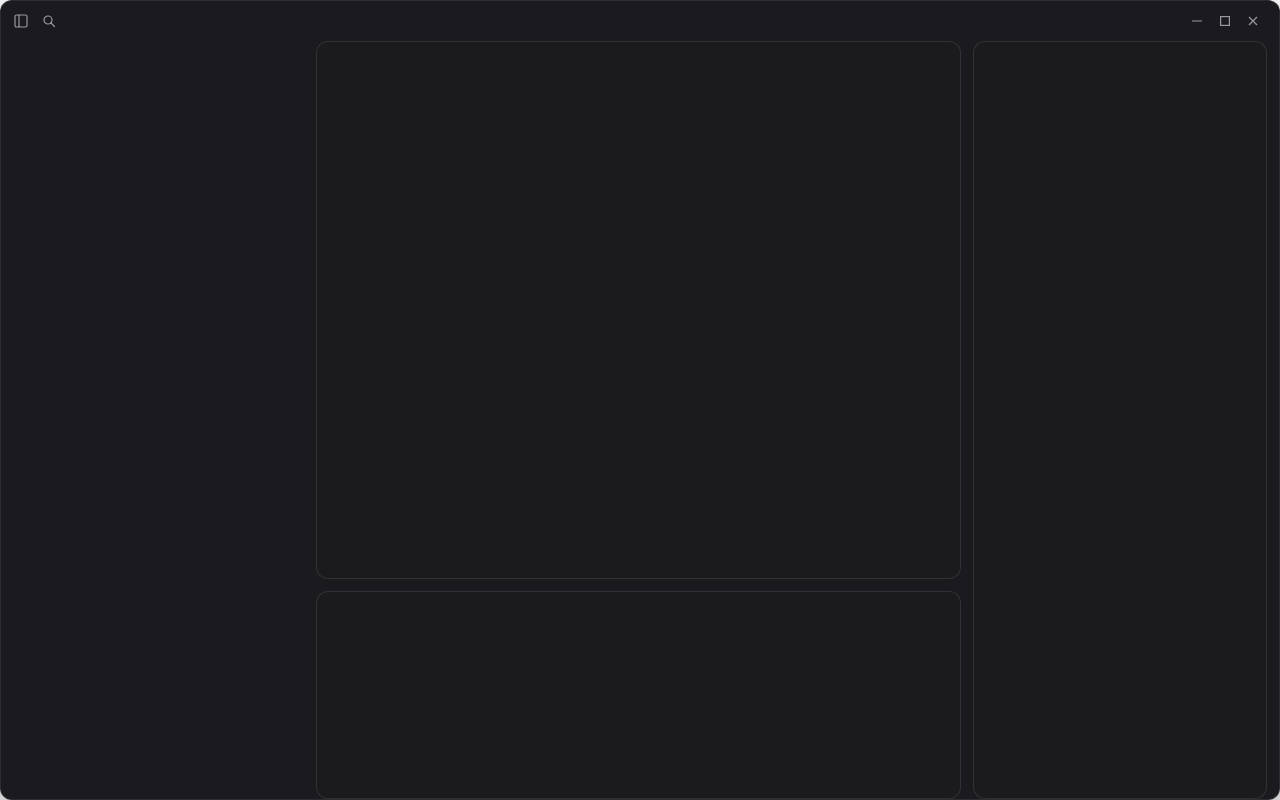
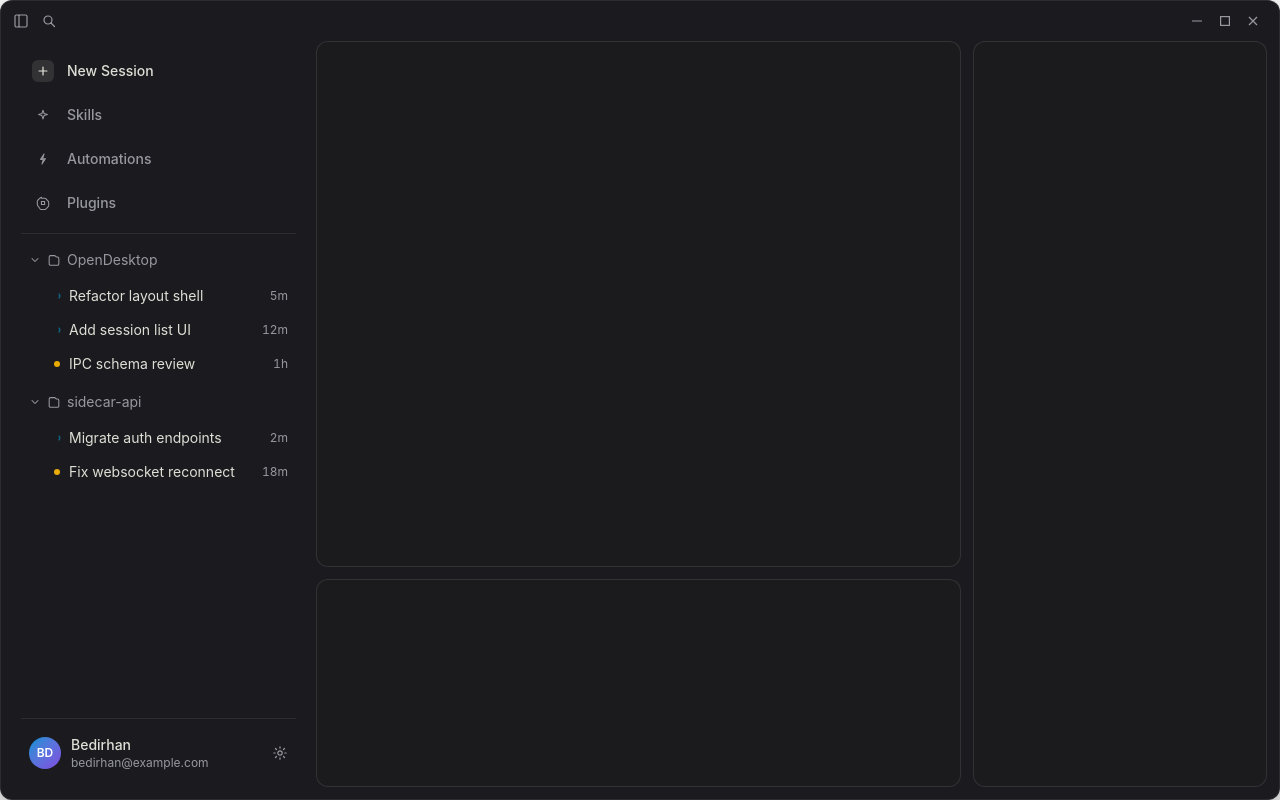
Before and after one commit to Bedirhandd/OpenDesktop, a Svelte app: page / in a window 1280 px wide. Built offline with nearby package versions, Linux system fonts and the light colour scheme.

Commit message:
feat(sessions): build sessions sidebar with projects, nav, and account footer
Add collapsible project session lists with running indicators, workspace shortcuts, and a pinned account section with placeholder profile data.

```diff
--- a/src/renderer/src/App.svelte
+++ b/src/renderer/src/App.svelte
@@ -75,7 +75,7 @@
 >
   <TitleBar {maximized} />
 
-  <main bind:clientWidth={layoutWidth} class="flex flex-1 px-3 min-block-0">
+  <main bind:clientWidth={layoutWidth} class="flex flex-1 px-3 pbe-3 min-block-0">
     <div class="shrink-0 overflow-hidden min-inline-0" style:width="{sessionsWidth}px">
       <SessionsPanel />
     </div>
--- a/src/renderer/src/assets/main.css
+++ b/src/renderer/src/assets/main.css
@@ -53,3 +53,13 @@
 @utility panel-shell-flat {
   @apply bg-surface min-block-0 min-inline-0;
 }
+
+@keyframes session-running-spin {
+  to {
+    transform: rotate(360deg);
+  }
+}
+
+@utility session-running-spinner {
+  animation: session-running-spin 0.85s linear infinite;
+}
--- /dev/null
+++ b/src/renderer/src/components/SessionRunningIndicator.svelte
@@ -0,0 +1,5 @@
+<span class="flex items-center justify-center block-2 inline-2" aria-hidden="true">
+  <svg viewBox="0 0 16 16" class="session-running-spinner text-sky-400/90 block-3.5 inline-3.5">
+    <circle cx="8" cy="8" r="6" fill="none" stroke="currentColor" stroke-width="1.6" stroke-linecap="round" stroke-dasharray="9 28" />
+  </svg>
+</span>
--- /dev/null
+++ b/src/renderer/src/components/SessionsPanelAccountFooter.svelte
@@ -0,0 +1,30 @@
+<script lang="ts">
+  import { ACCOUNT_PLACEHOLDER } from '@/lib/account'
+
+  const iconButtonClass = 'text-text-secondary hover:text-text-primary flex shrink-0 items-center justify-center rounded-lg p-2 transition-colors hover:bg-white/6'
+</script>
+
+<footer class="flex shrink-0 items-center gap-1" aria-label="Account">
+  <button
+    type="button"
+    class="
+      text-text-primary flex flex-1 items-center gap-2.5 rounded-lg p-2 text-start transition-colors min-inline-0
+      hover:bg-white/6
+    "
+  >
+    <span class="flex shrink-0 items-center justify-center rounded-full bg-linear-to-br from-sky-500/85 to-violet-500/85 text-xs font-semibold text-white block-8 inline-8" aria-hidden="true">
+      {ACCOUNT_PLACEHOLDER.initials}
+    </span>
+    <span class="flex-1 min-inline-0">
+      <span class="block truncate text-sm font-medium">{ACCOUNT_PLACEHOLDER.name}</span>
+      <span class="text-text-secondary block truncate text-xs">{ACCOUNT_PLACEHOLDER.email}</span>
+    </span>
+  </button>
+
+  <button type="button" class={iconButtonClass} aria-label="Settings">
+    <svg viewBox="0 0 16 16" class="block-4 inline-4" aria-hidden="true">
+      <circle cx="8" cy="8" r="2.2" fill="none" stroke="currentColor" stroke-width="1.2" />
+      <path d="M8 1.8v1.4M8 12.8v1.4M1.8 8h1.4M12.8 8h1.4M3.5 3.5l1 1M11.5 11.5l1 1M3.5 12.5l1-1M11.5 4.5l1-1" fill="none" stroke="currentColor" stroke-width="1.2" stroke-linecap="round" />
+    </svg>
+  </button>
+</footer>
--- a/src/renderer/src/components/panels/SessionsPanel.svelte
+++ b/src/renderer/src/components/panels/SessionsPanel.svelte
@@ -1 +1,165 @@
-<section class="panel-shell-flat block-full inline-full" aria-label="Sessions Panel"></section>
+<script lang="ts">
+  import { quintOut } from 'svelte/easing'
+  import { slide, type TransitionConfig } from 'svelte/transition'
+
+  import SessionRunningIndicator from '@/components/SessionRunningIndicator.svelte'
+  import SessionsPanelAccountFooter from '@/components/SessionsPanelAccountFooter.svelte'
+  import { SESSION_PROJECTS, type Session } from '@/lib/sessions'
+
+  const workspaceNavItems = [
+    { id: 'skills', label: 'Skills' },
+    { id: 'automations', label: 'Automations' },
+    { id: 'plugins', label: 'Plugins' }
+  ] as const
+
+  const sidebarActionRowClass = 'flex shrink-0 items-center gap-2.5 rounded-lg p-2 text-sm font-medium transition-colors inline-full text-start hover:bg-white/6'
+
+  const sidebarIconSlotClass = 'flex shrink-0 items-center justify-center block-7 inline-7'
+
+  const sidebarNavRowClass = `text-text-secondary hover:text-text-primary ${sidebarActionRowClass}`
+
+  const projectSessionsTransition = { duration: 200, easing: quintOut }
+
+  function slideFade(node: Element, params: { duration?: number; easing?: (value: number) => number } = {}): TransitionConfig {
+    const slideTransition = slide(node, params)
+
+    return {
+      duration: slideTransition.duration,
+      easing: slideTransition.easing,
+      css: (t, u) => {
+        const slideCss = slideTransition.css?.(t, u) ?? ''
+        return `${slideCss}${slideCss ? ';' : ''}opacity:${t}`
+      }
+    }
+  }
+
+  let collapsedProjects = $state<Record<string, boolean>>({})
+
+  function isProjectExpanded(projectId: string): boolean {
+    return !collapsedProjects[projectId]
+  }
+
+  function toggleProject(projectId: string): void {
+    collapsedProjects[projectId] = !collapsedProjects[projectId]
+  }
+
+  function sessionStatusLabel(session: Session): string {
+    return session.status === 'running' ? 'Running' : 'Paused'
+  }
+</script>
+
+<section class="panel-shell-flat flex flex-col p-2 block-full inline-full" aria-label="Sessions Panel">
+  <button
+    type="button"
+    class="
+      group text-text-primary
+      {sidebarActionRowClass}
+      hover:bg-white/6
+    "
+  >
+    <span class={sidebarIconSlotClass}>
+      <span
+        class="
+          flex items-center justify-center rounded-md bg-white/10 p-1 transition-colors
+          group-hover:bg-white/14
+        "
+      >
+        <svg viewBox="0 0 16 16" class="block-3.5 inline-3.5" aria-hidden="true">
+          <path d="M8 3.5v9M3.5 8h9" stroke="currentColor" stroke-width="1.4" stroke-linecap="round" />
+        </svg>
+      </span>
+    </span>
+    New Session
+  </button>
+
+  <nav class="flex shrink-0 flex-col" aria-label="Workspace navigation">
+    {#each workspaceNavItems as item (item.id)}
+      <button type="button" class={sidebarNavRowClass}>
+        <span class={sidebarIconSlotClass}>
+          {#if item.id === 'skills'}
+            <svg viewBox="0 0 16 16" class="block-3.5 inline-3.5" aria-hidden="true">
+              <path d="M8 2.5 9.2 6.3 13 7.5 9.2 8.7 8 12.5 6.8 8.7 3 7.5 6.8 6.3 8 2.5Z" fill="none" stroke="currentColor" stroke-width="1.2" stroke-linejoin="round" />
+            </svg>
+          {:else if item.id === 'automations'}
+            <svg viewBox="0 0 16 16" class="block-3.5 inline-3.5" aria-hidden="true">
+              <path d="M9.2 2.2 5.2 8.4H8.4L6.8 13.8 10.8 7.6H7.6L9.2 2.2Z" fill="none" stroke="currentColor" stroke-width="1.2" stroke-linejoin="round" />
+            </svg>
+          {:else}
+            <svg viewBox="0 0 16 16" class="block-3.5 inline-3.5" aria-hidden="true">
+              <path d="M6.2 2.5h3.6c.5 0 1 .2 1.4.6l2.7 2.7c.4.4.6.9.6 1.4v3.6c0 .5-.2 1-.6 1.4l-2.7 2.7c-.4.4-.9.6-1.4.6H6.2c-.5 0-1-.2-1.4-.6L2.1 11.2a2 2 0 0 1-.6-1.4V6.2c0-.5.2-1 .6-1.4L4.8 2.1c.4-.4.9-.6 1.4-.6Z" fill="none" stroke="currentColor" stroke-width="1.2" stroke-linejoin="round" />
+              <path d="M6.2 6.2h3.6v3.6H6.2V6.2Z" fill="none" stroke="currentColor" stroke-width="1.2" />
+            </svg>
+          {/if}
+        </span>
+        {item.label}
+      </button>
+    {/each}
+  </nav>
+
+  <hr class="mbs-2 mbe-2 shrink-0 border-0 border-bs border-white/8" />
+
+  <div class="flex flex-1 flex-col gap-1 overflow-y-auto min-block-0">
+    {#each SESSION_PROJECTS as project (project.id)}
+      {@const expanded = isProjectExpanded(project.id)}
+      <div class="flex flex-col">
+        <button
+          type="button"
+          class="
+            text-text-secondary
+            hover:text-text-primary
+            flex items-center gap-1.5 rounded-lg p-2 text-start text-sm font-medium transition-colors inline-full
+            hover:bg-white/6
+          "
+          aria-expanded={expanded}
+          onclick={() => toggleProject(project.id)}
+        >
+          <svg
+            viewBox="0 0 16 16"
+            class="
+              shrink-0 transition-transform duration-200 block-3 inline-3
+              {expanded ? 'rotate-90' : ''}"
+            aria-hidden="true"
+          >
+            <path d="M6 4l4 4-4 4" fill="none" stroke="currentColor" stroke-width="1.4" stroke-linecap="round" stroke-linejoin="round" />
+          </svg>
+          <svg viewBox="0 0 16 16" class="shrink-0 block-3.5 inline-3.5" aria-hidden="true">
+            <path d="M2.5 4.5A1.5 1.5 0 0 1 4 3h5l1.5 1.5H12A1.5 1.5 0 0 1 13.5 6v6.5A1.5 1.5 0 0 1 12 14H4A1.5 1.5 0 0 1 2.5 12.5v-8Z" fill="none" stroke="currentColor" stroke-width="1.2" stroke-linejoin="round" />
+          </svg>
+          <span class="truncate">{project.name}</span>
+        </button>
+
+        {#if expanded}
+          <ul class="flex flex-col gap-0.5 pbs-0.5" aria-label="{project.name} sessions" transition:slideFade={projectSessionsTransition}>
+            {#each project.sessions as session (session.id)}
+              <li>
+                <button
+                  type="button"
+                  class="
+                    text-text-primary flex items-center gap-2 rounded-lg py-1.5 ps-8 pe-2 text-start text-sm transition-colors inline-full
+                    hover:bg-white/6
+                  "
+                >
+                  <span class="flex shrink-0 items-center justify-center block-2 inline-2">
+                    {#if session.status === 'running'}
+                      <SessionRunningIndicator />
+                    {:else}
+                      <span class="rounded-full bg-amber-400/90 block-1.5 inline-1.5" aria-hidden="true"></span>
+                    {/if}
+                  </span>
+                  <span class="flex-1 truncate min-inline-0">{session.name}</span>
+                  <span class="text-text-secondary shrink-0 text-xs tabular-nums">{session.elapsed}</span>
+                  <span class="sr-only">{sessionStatusLabel(session)}</span>
+                </button>
+              </li>
+            {/each}
+          </ul>
+        {/if}
+      </div>
+    {/each}
+  </div>
+
+  <div class="mbs-2 flex shrink-0 flex-col gap-2">
+    <hr class="border-0 border-bs border-white/8" />
+    <SessionsPanelAccountFooter />
+  </div>
+</section>
--- /dev/null
+++ b/src/renderer/src/lib/account.ts
@@ -0,0 +1,5 @@
+export const ACCOUNT_PLACEHOLDER = {
+  name: 'Bedirhan',
+  email: 'bedirhan@example.com',
+  initials: 'BD'
+} as const
--- /dev/null
+++ b/src/renderer/src/lib/sessions.ts
@@ -0,0 +1,34 @@
+export type SessionStatus = 'running' | 'paused'
+
+export interface Session {
+  id: string
+  name: string
+  elapsed: string
+  status: SessionStatus
+}
+
+export interface SessionProject {
+  id: string
+  name: string
+  sessions: Session[]
+}
+
+export const SESSION_PROJECTS: SessionProject[] = [
+  {
+    id: 'opendesktop',
+    name: 'OpenDesktop',
+    sessions: [
+      { id: 'refactor-layout', name: 'Refactor layout shell', elapsed: '5m', status: 'running' },
+      { id: 'session-list-ui', name: 'Add session list UI', elapsed: '12m', status: 'running' },
+      { id: 'ipc-schema', name: 'IPC schema review', elapsed: '1h', status: 'paused' }
+    ]
+  },
+  {
+    id: 'sidecar-api',
+    name: 'sidecar-api',
+    sessions: [
+      { id: 'auth-migration', name: 'Migrate auth endpoints', elapsed: '2m', status: 'running' },
+      { id: 'ws-reconnect', name: 'Fix websocket reconnect', elapsed: '18m', status: 'paused' }
+    ]
+  }
+]
```
